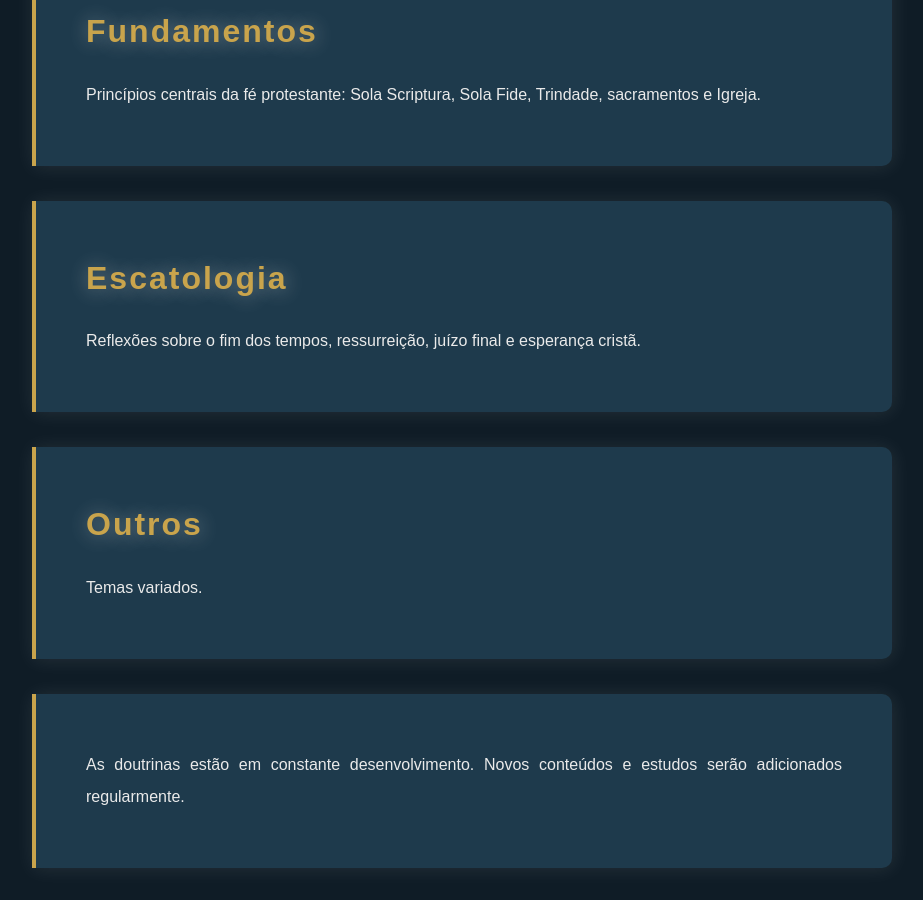
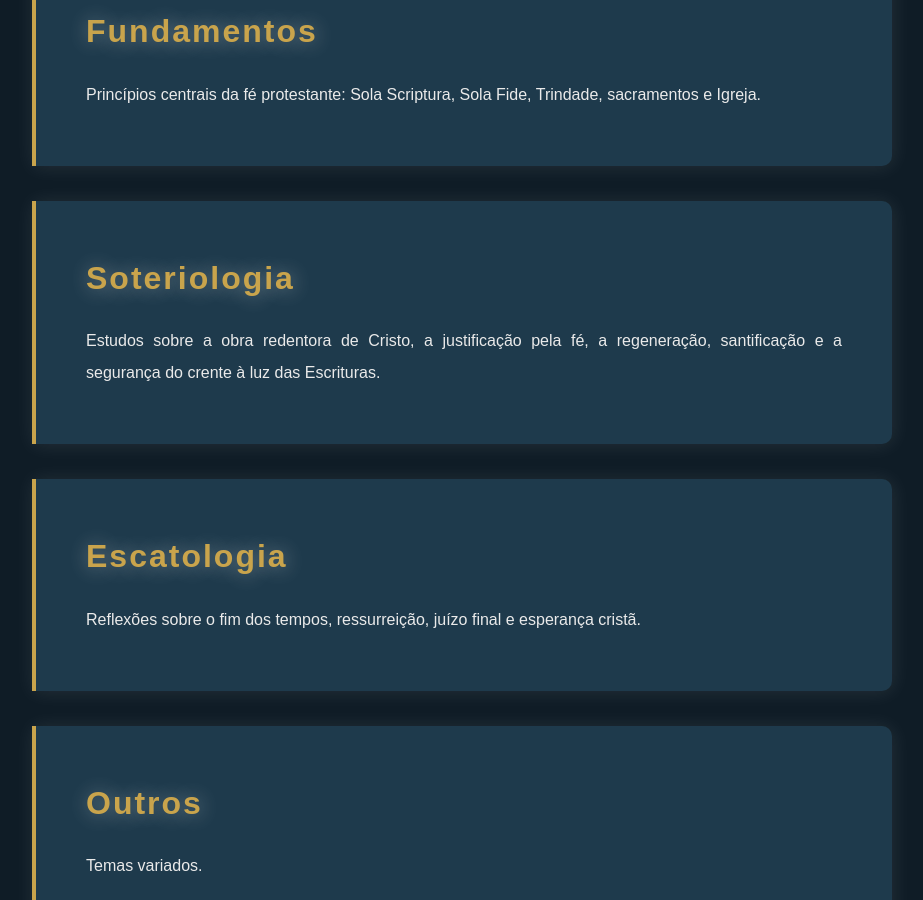
Before and after one commit to Rasyonheneyah/apologetica, a Jekyll site: the page doutrinas.html, which Jekyll copies as it is, in a window 1280 px wide and 900 px high, scrolled down 888 px. Shown: the whole window, without its empty margins (178-1101 px from the left). Built offline with Jekyll 4.4.1, drawn with Linux system fonts in a browser that asks for light colours; some web fonts are replaced.

Commit message:
Update doutrinas.html

```diff
--- a/doutrinas.html
+++ b/doutrinas.html
@@ -88,6 +88,12 @@
         </section>
 
         <section class="categoria-doutrinas">
+            <h2>Soteriologia</h2>
+            <p>Estudos sobre a obra redentora de Cristo, a justificação pela fé, a regeneração, santificação e a segurança do crente à luz das Escrituras.</p>
+        </section>
+
+
+        <section class="categoria-doutrinas">
             <h2>Escatologia</h2>
             <p>Reflexões sobre o fim dos tempos, ressurreição, juízo final e esperança cristã.</p>
         </section>
```
